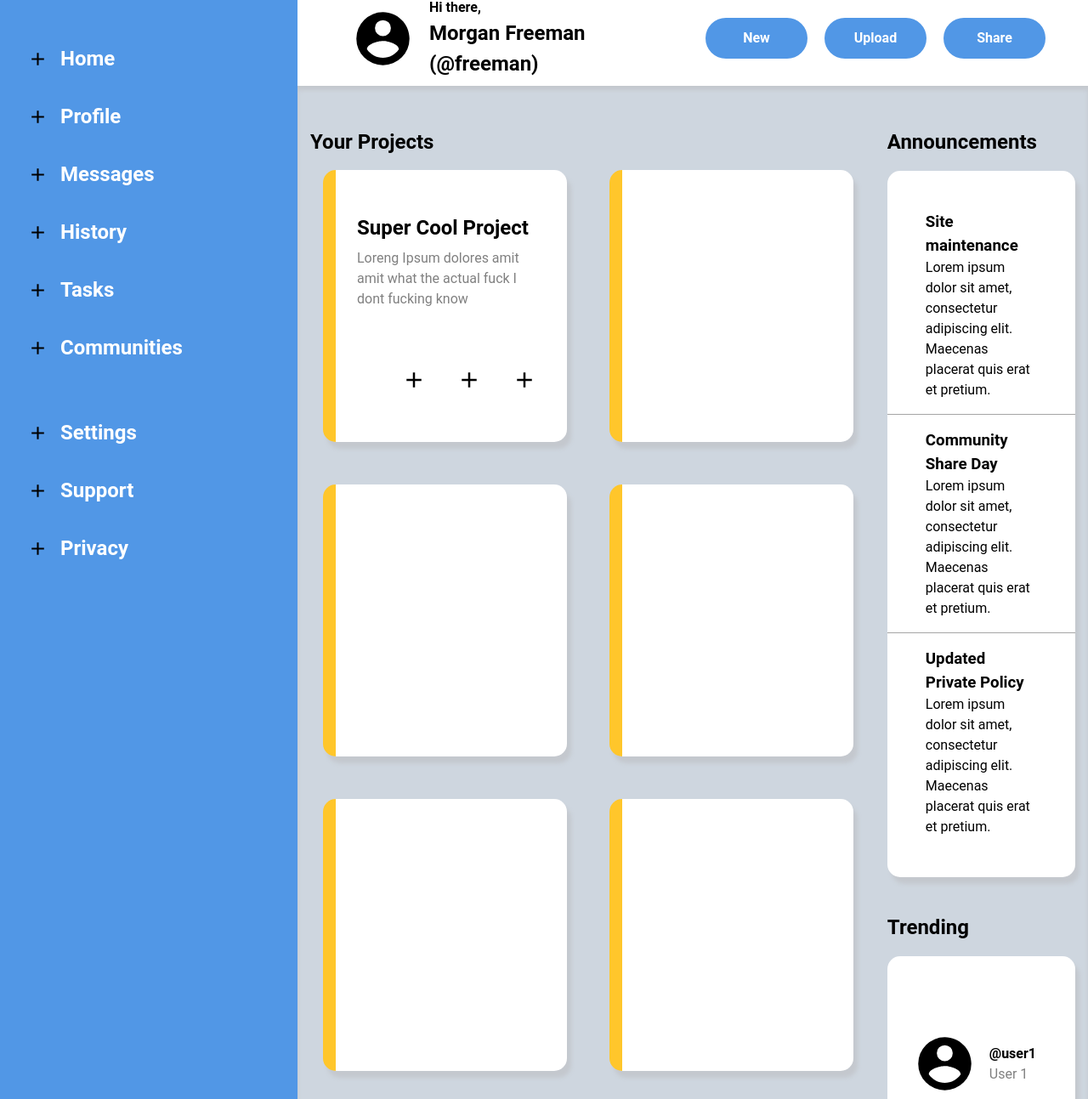
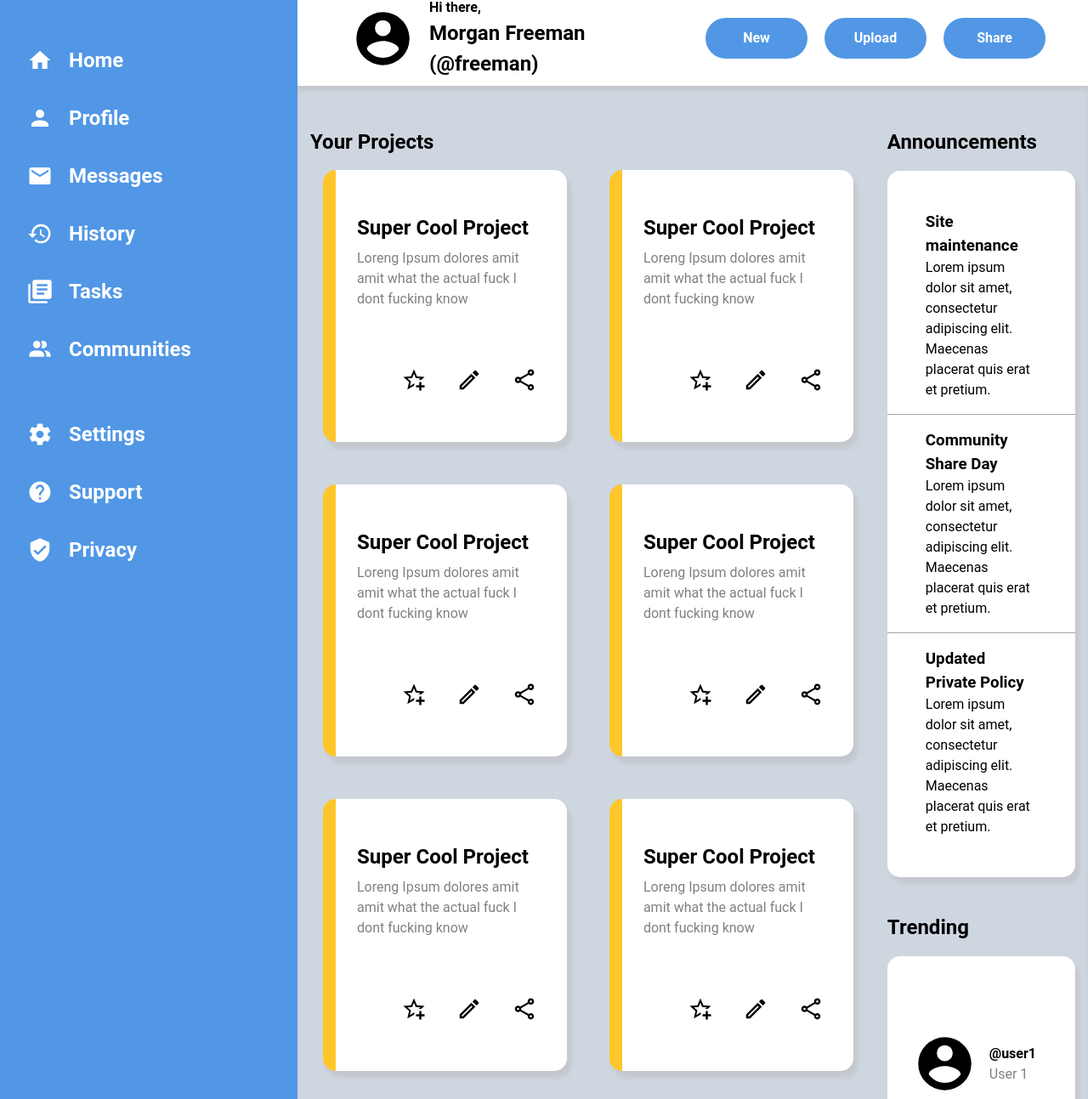
Before and after one commit to recehbijak/odin-dashboard, a plain HTML site: page index.html in a window 1280 px wide. Shown: the part 91-1384 px from the top of the page at 85% size. Drawn offline with Linux system fonts and the light colour scheme.

Commit message:
Replace placeholder icons with proper icons

```diff
--- a/index.html
+++ b/index.html
@@ -10,46 +10,46 @@
     <div class="page-container">
         <div class="sidebar">
             <div class="dashboard-logo">
-                <img src="./images/plus.svg" alt="Dashboard Icon" height="25px" width="25px" class="dashboard-icon">
+                <img src="./images/view-dashboard-variant.svg" alt="Dashboard Icon" height="50px" width="50px" class="dashboard-icon">
                 <p class="dashboard-title">Dashboard</p>
             </div>
             <div class="sidebar-nav">
                 <div class="nav-button-container">
-                    <img src="./images/plus.svg" alt="Home Navigation Icon" height="25px" width="25px" class="nav-icon">
+                    <img src="./images/home.svg" alt="Home Navigation Icon" height="30px" width="30px" class="nav-icon">
                     <p class="nav-page">Home</p>
                 </div>
                 <div class="nav-button-container">
-                    <img src="./images/plus.svg" alt="Profile Navigation Icon" height="25px" width="25px" class="nav-icon">
+                    <img src="./images/account.svg" alt="Profile Navigation Icon" height="30px" width="30px" class="nav-icon">
                     <p class="nav-page">Profile</p>
                 </div>
                 <div class="nav-button-container">
-                    <img src="./images/plus.svg" alt="Messages Navigation Icon" height="25px" width="25px" class="nav-icon">
+                    <img src="./images/email.svg" alt="Messages Navigation Icon" height="30px" width="30px" class="nav-icon">
                     <p class="nav-page">Messages</p>
                 </div>
                 <div class="nav-button-container">
-                    <img src="./images/plus.svg" alt="History Navigation Icon" height="25px" width="25px" class="nav-icon">
+                    <img src="./images/history.svg" alt="History Navigation Icon" height="30px" width="30px" class="nav-icon">
                     <p class="nav-page">History</p>
                 </div>
                 <div class="nav-button-container">
-                    <img src="./images/plus.svg" alt="Tasks Navigation Icon" height="25px" width="25px" class="nav-icon">
+                    <img src="./images/text-box-multiple.svg" alt="Tasks Navigation Icon" height="30px" width="30px" class="nav-icon">
                     <p class="nav-page">Tasks</p>
                 </div>
                 <div class="nav-button-container">
-                    <img src="./images/plus.svg" alt="Communities Navigation Icon" height="25px" width="25px" class="nav-icon">
+                    <img src="./images/account-multiple.svg" alt="Communities Navigation Icon" height="30px" width="30px" class="nav-icon">
                     <p class="nav-page">Communities</p>
                 </div>
                 <div class="nav-button-container empty">
                 </div>
                 <div class="nav-button-container">
-                    <img src="./images/plus.svg" alt="Settings Navigation Icon" height="25px" width="25px" class="nav-icon">
+                    <img src="./images/cog.svg" alt="Settings Navigation Icon" height="30px" width="30px" class="nav-icon">
                     <p class="nav-page">Settings</p>
                 </div>
                 <div class="nav-button-container">
-                    <img src="./images/plus.svg" alt="Support Navigation Icon" height="25px" width="25px" class="nav-icon">
+                    <img src="./images/help-circle.svg" alt="Support Navigation Icon" height="30px" width="30px" class="nav-icon">
                     <p class="nav-page">Support</p>
                 </div>
                 <div class="nav-button-container">
-                    <img src="./images/plus.svg" alt="Privacy Navigation Icon" height="25px" width="25px" class="nav-icon">
+                    <img src="./images/shield-check.svg" alt="Privacy Navigation Icon" height="30px" width="30px" class="nav-icon">
                     <p class="nav-page">Privacy</p>
                 </div>
             </div>
@@ -92,16 +92,76 @@
                                 <p>Loreng Ipsum dolores amit amit what the actual fuck I dont fucking know</p>
                             </div>
                             <div class="card-icons">
-                                <img src="./images/plus.svg" alt="" class="content-icon" width="25px" height="25px">
-                                <img src="./images/plus.svg" alt="" class="content-icon" width="25px" height="25px">
-                                <img src="./images/plus.svg" alt="" class="content-icon" width="25px" height="25px">
+                                <img src="./images/star-plus-outline.svg" alt="" class="content-icon" width="25px" height="25px">
+                                <img src="./images/pencil-outline.svg" alt="" class="content-icon" width="25px" height="25px">
+                                <img src="./images/share-variant-outline.svg" alt="" class="content-icon" width="25px" height="25px">
                             </div>
                         </div>
-                        <div class="card"></div>
-                        <div class="card"></div>
-                        <div class="card"></div>
-                        <div class="card"></div>
-                        <div class="card"></div>
+                        <div class="card">
+                            <div class="card-heading">
+                                <h3>Super Cool Project</h3>
+                            </div>
+                            <div class="card-content">
+                                <p>Loreng Ipsum dolores amit amit what the actual fuck I dont fucking know</p>
+                            </div>
+                            <div class="card-icons">
+                                <img src="./images/star-plus-outline.svg" alt="" class="content-icon" width="25px" height="25px">
+                                <img src="./images/pencil-outline.svg" alt="" class="content-icon" width="25px" height="25px">
+                                <img src="./images/share-variant-outline.svg" alt="" class="content-icon" width="25px" height="25px">
+                            </div>
+                        </div>
+                        <div class="card">
+                            <div class="card-heading">
+                                <h3>Super Cool Project</h3>
+                            </div>
+                            <div class="card-content">
+                                <p>Loreng Ipsum dolores amit amit what the actual fuck I dont fucking know</p>
+                            </div>
+                            <div class="card-icons">
+                                <img src="./images/star-plus-outline.svg" alt="" class="content-icon" width="25px" height="25px">
+                                <img src="./images/pencil-outline.svg" alt="" class="content-icon" width="25px" height="25px">
+                                <img src="./images/share-variant-outline.svg" alt="" class="content-icon" width="25px" height="25px">
+                            </div>
+                        </div>
+                        <div class="card">
+                            <div class="card-heading">
+                                <h3>Super Cool Project</h3>
+                            </div>
+                            <div class="card-content">
+                                <p>Loreng Ipsum dolores amit amit what the actual fuck I dont fucking know</p>
+                            </div>
+                            <div class="card-icons">
+                                <img src="./images/star-plus-outline.svg" alt="" class="content-icon" width="25px" height="25px">
+                                <img src="./images/pencil-outline.svg" alt="" class="content-icon" width="25px" height="25px">
+                                <img src="./images/share-variant-outline.svg" alt="" class="content-icon" width="25px" height="25px">
+                            </div>
+                        </div>
+                        <div class="card">
+                            <div class="card-heading">
+                                <h3>Super Cool Project</h3>
+                            </div>
+                            <div class="card-content">
+                                <p>Loreng Ipsum dolores amit amit what the actual fuck I dont fucking know</p>
+                            </div>
+                            <div class="card-icons">
+                                <img src="./images/star-plus-outline.svg" alt="" class="content-icon" width="25px" height="25px">
+                                <img src="./images/pencil-outline.svg" alt="" class="content-icon" width="25px" height="25px">
+                                <img src="./images/share-variant-outline.svg" alt="" class="content-icon" width="25px" height="25px">
+                            </div>
+                        </div>
+                        <div class="card">
+                            <div class="card-heading">
+                                <h3>Super Cool Project</h3>
+                            </div>
+                            <div class="card-content">
+                                <p>Loreng Ipsum dolores amit amit what the actual fuck I dont fucking know</p>
+                            </div>
+                            <div class="card-icons">
+                                <img src="./images/star-plus-outline.svg" alt="" class="content-icon" width="25px" height="25px">
+                                <img src="./images/pencil-outline.svg" alt="" class="content-icon" width="25px" height="25px">
+                                <img src="./images/share-variant-outline.svg" alt="" class="content-icon" width="25px" height="25px">
+                            </div>
+                        </div>
                     </div>
                 </div>
                 <div class="user-announcements">
--- a/styles.css
+++ b/styles.css
@@ -75,8 +75,9 @@ body {
 }
 
 .dashboard-logo {
-    margin: 15px 0;
+    margin: 15px 5px;
     display: grid;
+    gap: 15px;
     grid-template-columns: 50px 1fr;
     font-size: 2rem;
     align-items: center;
@@ -87,7 +88,7 @@ body {
     grid-template-columns: 40px 1fr;
     align-items: center;
     padding: 1rem 0;
-    gap: 15px;
+    gap: 25px;
     border-radius: 10px;
 }
 
@@ -326,3 +327,13 @@ body {
   grid-template-columns: repeat(3, 50px);
   gap: 15px;
 }
+
+.sidebar .nav-icon,
+.dashboard-logo img {
+  filter: invert(100%)
+          sepia(2%)
+          saturate(7421%)
+          hue-rotate(116deg)
+          brightness(124%)
+          contrast(99%);
+}
```
Also changed, not shown: images/account-multiple.svg (added), images/account.svg (added), images/cog.svg (added), images/email.svg (added), images/help-circle.svg (added), images/history.svg (added), images/home.svg (added), images/pencil-outline.svg (added), images/share-variant-outline.svg (added), images/shield-check.svg (added), images/star-plus-outline.svg (added), images/text-box-multiple.svg (added), images/view-dashboard-variant.svg (added).
